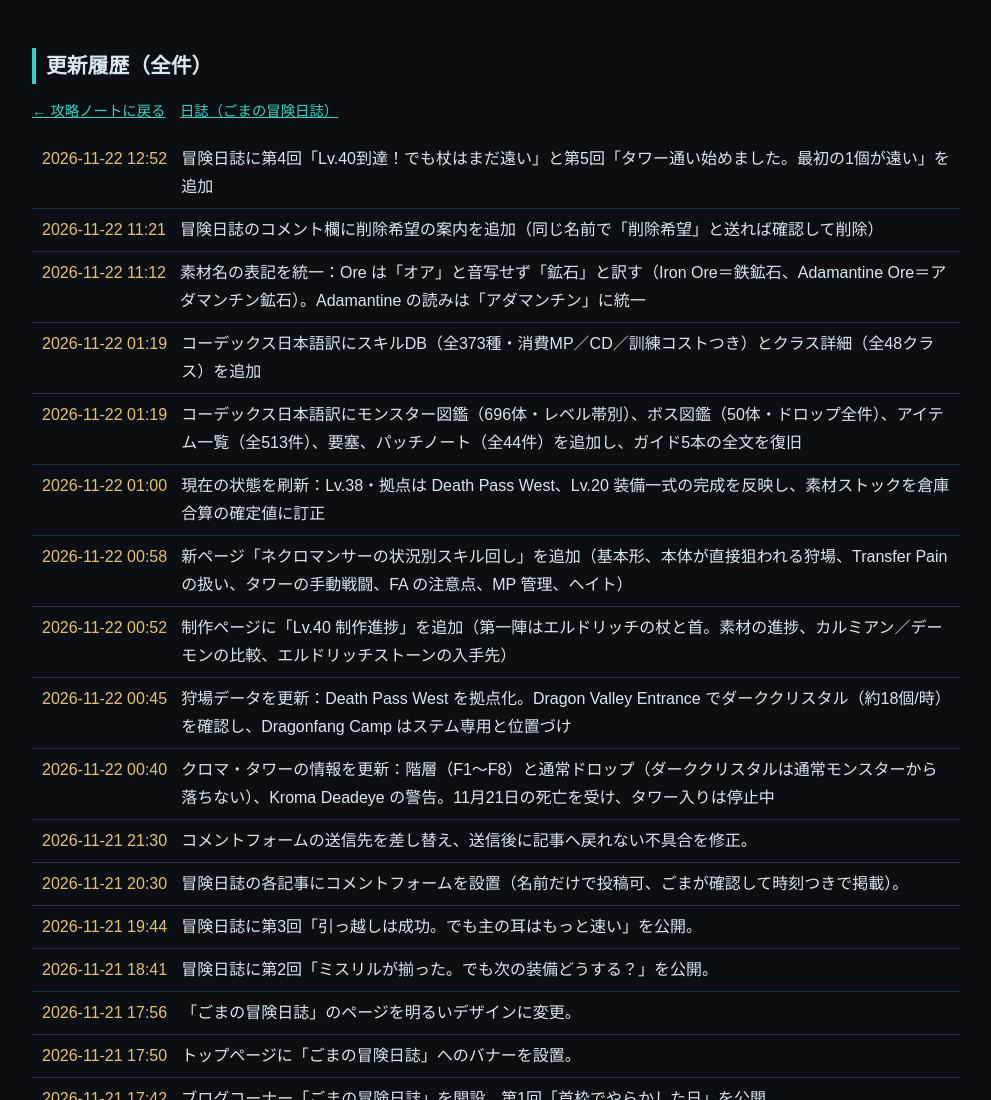
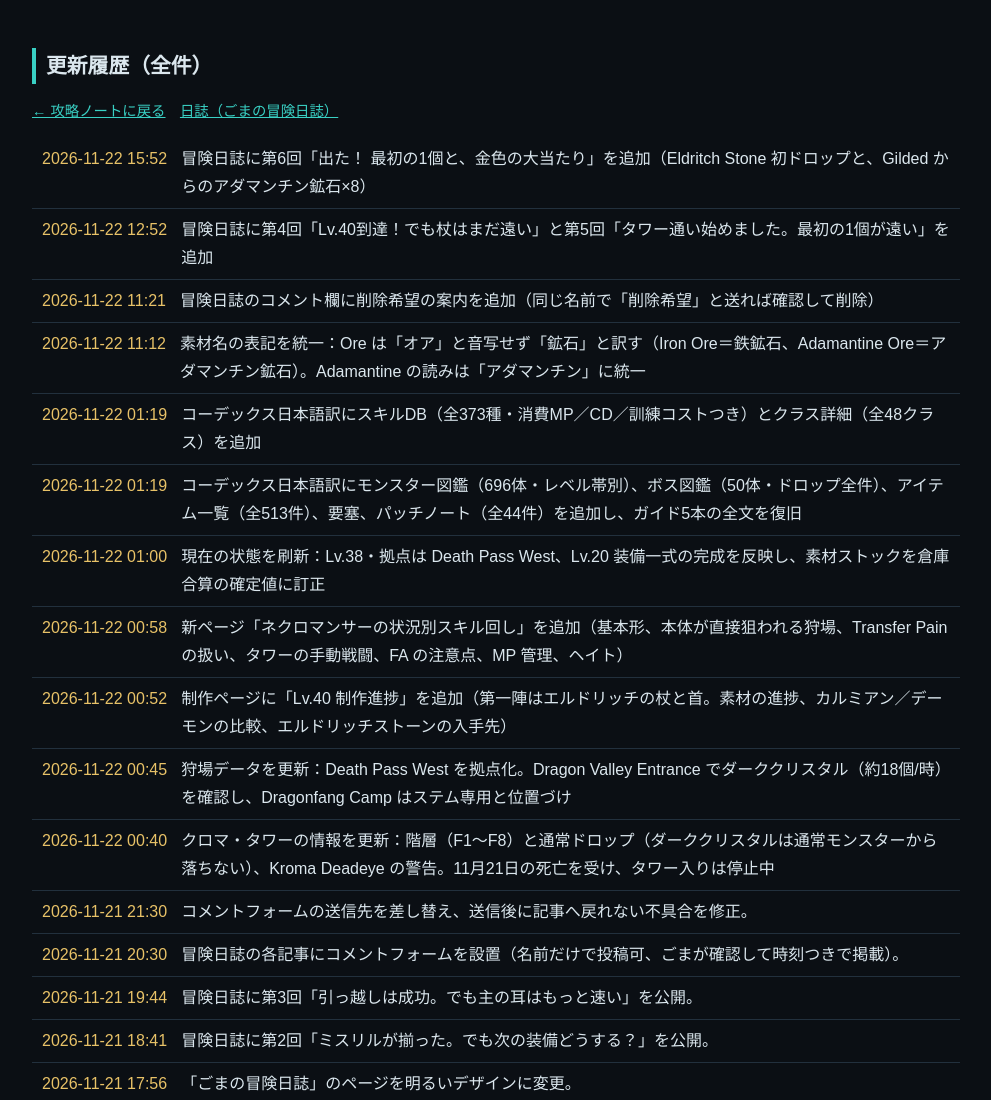
Before and after one commit to goma-works/grimeage2-guide, a plain HTML site: page history.html in a window 1280 px wide. Shown: the top 1100 px of the page, without its empty margins (144-1135 px from the left). Drawn offline with Linux system fonts and the light colour scheme.

Commit message:
冒険日誌 第6回「出た！ 最初の1個と、金色の大当たり」を追加

```diff
--- a/history.html
+++ b/history.html
@@ -49,6 +49,7 @@
   <h2>更新履歴（全件）</h2>
   <p class="note"><a href="index.html">&larr; 攻略ノートに戻る</a>　<a href="blog.html">日誌（ごまの冒険日誌）</a></p>
   <ul class="history">
+    <li><time>2026-11-22 15:52</time><span>冒険日誌に第6回「出た！ 最初の1個と、金色の大当たり」を追加（Eldritch Stone 初ドロップと、Gilded からのアダマンチン鉱石×8）</span></li>
     <li><time>2026-11-22 12:52</time><span>冒険日誌に第4回「Lv.40到達！でも杖はまだ遠い」と第5回「タワー通い始めました。最初の1個が遠い」を追加</span></li>
     <li><time>2026-11-22 11:21</time><span>冒険日誌のコメント欄に削除希望の案内を追加（同じ名前で「削除希望」と送れば確認して削除）</span></li>
     <li><time>2026-11-22 11:12</time><span>素材名の表記を統一：Ore は「オア」と音写せず「鉱石」と訳す（Iron Ore＝鉄鉱石、Adamantine Ore＝アダマンチン鉱石）。Adamantine の読みは「アダマンチン」に統一</span></li>
```
